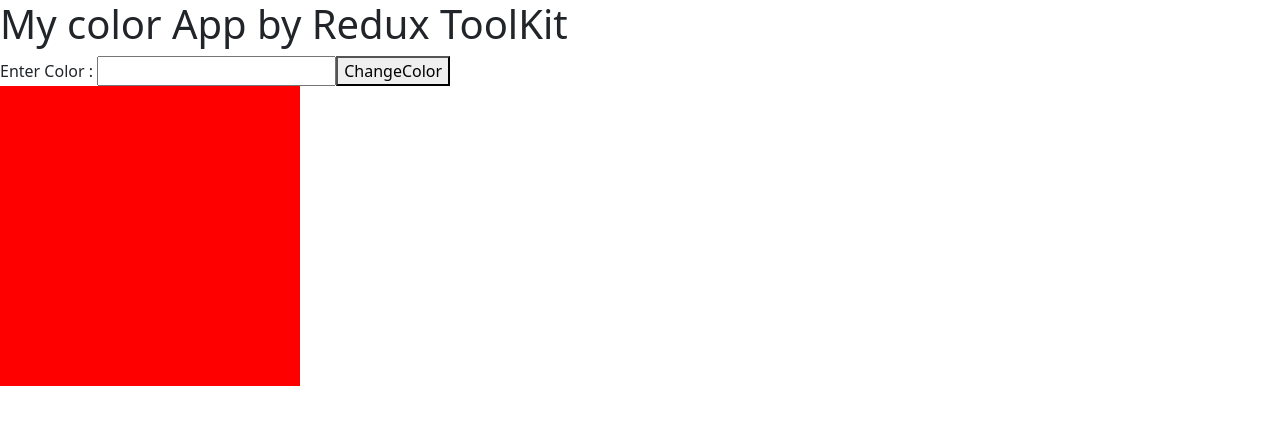
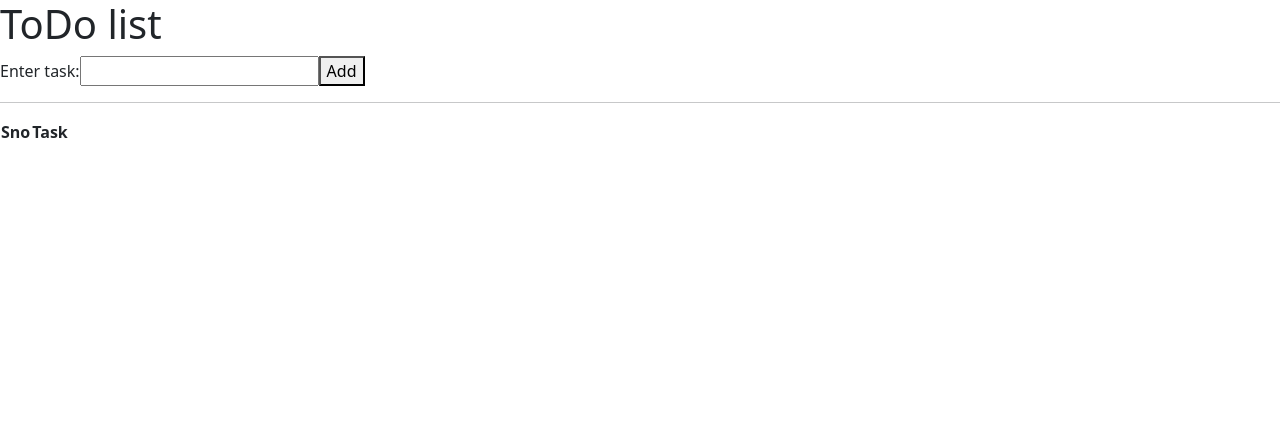
Before and after one commit to YashaswiSV/To-Do-List-, a React (Vite) app: page / in a window 1280 px wide. Shown: the top 424 px of the page. Built offline with nearby package versions, Linux system fonts and the light colour scheme.

Commit message:
first commit

```diff
--- a/src/App.jsx
+++ b/src/App.jsx
@@ -1,19 +1,41 @@
 import { useSelector,useDispatch } from "react-redux";
-import { changeColor } from "./Colorslice";
+import { addTask } from "./todoSlice";
 import { useState } from "react";
 
 const App = () => {
-   const [clr, setClr] = useState("");
+  const [val , setVal]=useState("");
+  const mytask=useSelector((state)=>state.todolist.task)
+ const mydis= useDispatch();
 
-   const myclr=useSelector((state)=>state.mycolor.bgcolor);
-   const mydis=useDispatch();
+  const taskAdd=()=>{
+   mydis(addTask({id: Date.now(), task:val}))
+  }
+   let sno=0;
+   const ans=mytask.map((key)=>{
+      sno++;
+      return(
+         <>
+         <tr>
+            <td>{sno}</td>
+            <td>{key.task}</td>
+         </tr>
+         </>
+      )
+   })
+
+
     return (
         <>
-           <h1>My color App by Redux ToolKit</h1>
-
-           Enter Color : <input type="text" value={clr} onChange={(e)=>{setClr(e.target.value)}} />
-           <button onClick={()=>mydis(changeColor(clr))}>ChangeColor</button>
-           <div style={{width:"300px" , height:"300px", backgroundColor:myclr}}></div>
+         <h1>ToDo list</h1>
+         Enter task:
+          <input type="text" value={val} onChange={(e)=>{setVal(e.target.value)}} />
+          <button onClick={taskAdd}>Add</button>
+          <hr />
+          <table>
+              <th>Sno</th>
+              <th>Task</th>
+              {ans}
+          </table>
         </>
      );
 }
--- a/src/Colorslice.jsx
+++ /dev/null
@@ -1,17 +0,0 @@
-import { createSlice } from "@reduxjs/toolkit";
-
-const colorSlice =createSlice({
-    name:"mycolor",
-    initialState:{
-        bgcolor:"red"
-    },
-    reducers:{
-        changeColor(state,actions){
-            state.bgcolor=actions.payload
-        }
-    }
-
-})
-
-export default colorSlice.reducer;
-export const {changeColor}=colorSlice.actions;
--- a/src/Store.jsx
+++ b/src/Store.jsx
@@ -1,13 +1,10 @@
 import { configureStore } from "@reduxjs/toolkit";
-
-
-import myreducer from "./Colorslice"
-
+import todoReducer from "./todoSlice";
 const Store=configureStore({
 
     reducer:{
 
-        mycolor:myreducer,
+       todolist:todoReducer
     }
 })
 
--- /dev/null
+++ b/src/todoSlice.jsx
@@ -0,0 +1,15 @@
+import { createSlice } from "@reduxjs/toolkit";
+
+const todoSlice=createSlice({
+    name:'todolist',
+    initialState:{
+        task:[]
+    },
+    reducers:{
+        addTask:(state ,actions)=>{
+            state.task.push(actions.payload)
+        }
+    }
+})
+export default todoSlice.reducer;
+export const {addTask}= todoSlice.actions;
```
